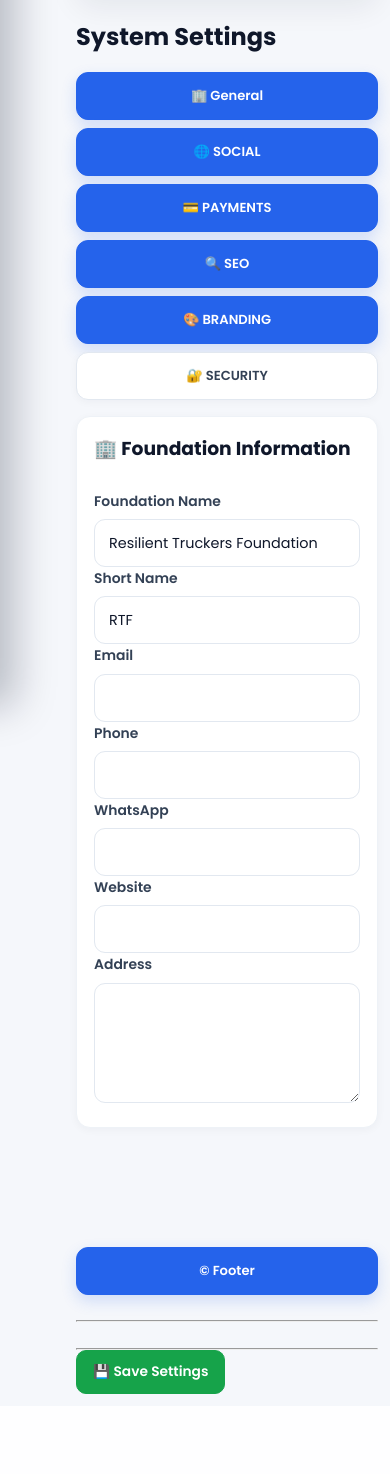
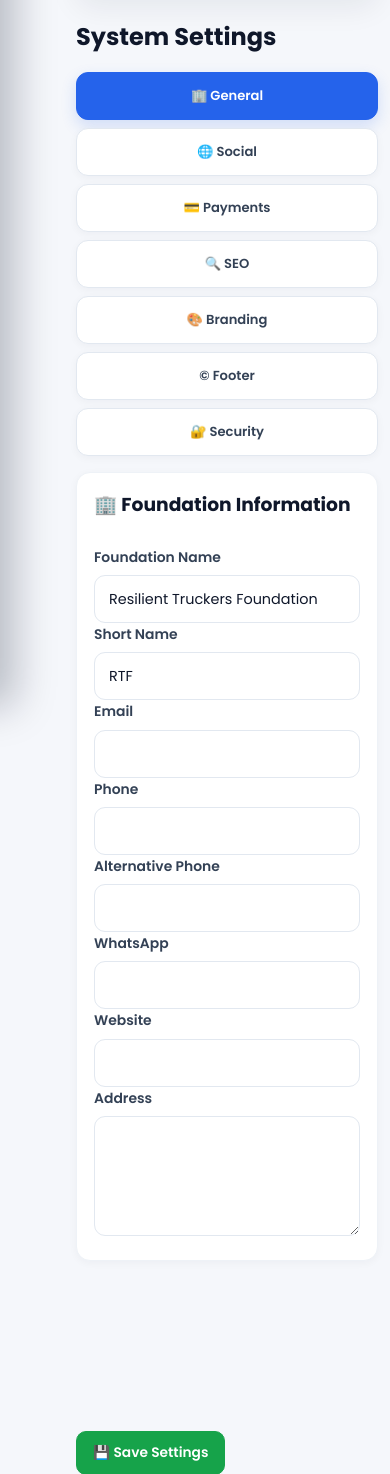
Before and after one commit to ibrahlens/resilient-truckers, a Flask app: page /admin/settings in a window 390 px wide. Shown: the part 138-1612 px from the top of the page. Before the commit the page ends 1532 px from the top, so only its background shows below. Run offline with Flask 3, Linux system fonts and the light colour scheme; the visitor is signed in with stand-in values (Sample User, id 1); data comes from the database, SQL or seed files in the repository.

Commit message:
Update admin system and mobile layout

```diff
--- a/models.py
+++ b/models.py
@@ -357,6 +357,33 @@ class SiteSettings(db.Model):
         db.String(250)
     )
 
+    whatsapp_link = db.Column(
+        db.String(255)
+    )
+
+    # M-Pesa
+    mpesa_paybill = db.Column(
+        db.String(50)
+    )
+
+    mpesa_account = db.Column(
+        db.String(100)
+    )
+
+    # SEO
+    meta_title = db.Column(
+        db.String(255)
+    )
+
+    meta_description = db.Column(
+        db.Text
+    )
+
+    # Footer
+    copyright = db.Column(
+        db.String(255)
+    )
+
     # Donation Settings
     currency = db.Column(
         db.String(10),
--- a/routes/admin.py
+++ b/routes/admin.py
@@ -743,6 +743,10 @@ def settings():
                 "alternative_phone"
             )
 
+            settings.whatsapp = request.form.get(
+                "whatsapp"
+            )
+
             settings.website = request.form.get(
                 "website"
             )
--- a/templates/admin/base_admin.html
+++ b/templates/admin/base_admin.html
@@ -38,17 +38,20 @@
 
 <!-- =====================================================
      MOBILE OVERLAY
+     (class matches .sidebar-overlay in admin.css)
 ===================================================== -->
 
-<div class="mobile-overlay"
+<div class="sidebar-overlay"
      id="mobileOverlay"></div>
 
 
 <!-- =====================================================
      SIDEBAR
+     (id added so mobile menu JS can find it)
 ===================================================== -->
 
-<aside class="sidebar">
+<aside class="sidebar"
+       id="adminSidebar">
 
     <!-- ==============================
          SIDEBAR BRAND
@@ -354,9 +357,9 @@ document.addEventListener("DOMContentLoaded", function () {
 
         sidebar.classList.add("mobile-open");
 
-        overlay.classList.add("active");
+        overlay.classList.add("mobile-open");
 
-        document.body.classList.add("menu-open");
+        document.body.classList.add("sidebar-open");
 
     }
 
@@ -365,9 +368,9 @@ document.addEventListener("DOMContentLoaded", function () {
 
         sidebar.classList.remove("mobile-open");
 
-        overlay.classList.remove("active");
+        overlay.classList.remove("mobile-open");
 
-        document.body.classList.remove("menu-open");
+        document.body.classList.remove("sidebar-open");
 
     }
 
--- a/templates/admin/settings.html
+++ b/templates/admin/settings.html
@@ -5,6 +5,7 @@
 {% block content %}
 
 <h2>System Settings</h2>
+
 <div class="settings-tabs">
 
     <button type="button"
@@ -14,31 +15,43 @@
     </button>
 
     <button type="button"
-        class="tab-btn active"
+            class="tab-btn"
             onclick="openTab(event, 'social')">
-    🌐 SOCIAL
+        🌐 Social
+    </button>
+
     <button type="button"
-        class="tab-btn active"
+            class="tab-btn"
             onclick="openTab(event, 'payments')">
-    💳 PAYMENTS
+        💳 Payments
     </button>
+
     <button type="button"
-        class="tab-btn active"
+            class="tab-btn"
             onclick="openTab(event, 'seo')">
         🔍 SEO
     </button>
+
     <button type="button"
-        class="tab-btn active"
+            class="tab-btn"
             onclick="openTab(event, 'branding')">
-    🎨 BRANDING
+        🎨 Branding
+    </button>
+
+    <button type="button"
+            class="tab-btn"
+            onclick="openTab(event, 'footer')">
+        © Footer
     </button>
 
     <button type="button"
             class="tab-btn"
             onclick="openTab(event, 'security')">
-    🔐 SECURITY
+        🔐 Security
     </button>
+
 </div>
+
 <form method="POST" enctype="multipart/form-data">
 
     <!-- Foundation Information -->
@@ -77,6 +90,14 @@
             <input type="text"
                    name="phone"
                    value="{{ settings.phone or '' }}"
+                   class="form-control">
+
+            <br>
+
+            <label>Alternative Phone</label>
+            <input type="text"
+                   name="alternative_phone"
+                   value="{{ settings.alternative_phone or '' }}"
                    class="form-control">
 
             <br>
@@ -187,11 +208,11 @@
                    value="{{ settings.mpesa_account or '' }}"
                    class="form-control">
 
-
         </div>
     </div>
 
     <br>
+
     <!-- SEO -->
     <div id="seo" class="settings-section">
 
@@ -219,30 +240,7 @@
 
     <br>
 
-   <!-- Footer -->
-<div id="footer" class="settings-section">
-
-    <div class="dashboard-card">
-        <h3>© Footer</h3>
-
-        <br>
-
-        <label>Copyright</label>
-        <input type="text"
-               name="copyright"
-               value="{{ settings.copyright or '' }}"
-               class="form-control">
-
-    </div>
-</div>
-<button type="button"
-        class="tab-btn active"
-        onclick="openTab(event, 'footer')">
-    © Footer
-</button>
-    <br>
-<hr>
-
+    <!-- Branding -->
     <div id="branding" class="settings-section">
 
         <div class="dashboard-card">
@@ -250,7 +248,6 @@
             <h3>🎨 Branding</h3>
 
             <br>
-
 
             <label>Foundation Logo</label>
 
@@ -310,9 +307,26 @@
         </div>
     </div>
 
+    <br>
+
+    <!-- Footer -->
+    <div id="footer" class="settings-section">
+
+        <div class="dashboard-card">
+            <h3>© Footer</h3>
 
             <br>
-<hr>
+
+            <label>Copyright</label>
+            <input type="text"
+                   name="copyright"
+                   value="{{ settings.copyright or '' }}"
+                   class="form-control">
+
+        </div>
+    </div>
+
+    <br>
 
     <!-- =====================================
          ADMIN LOGIN DETAILS
@@ -397,3 +411,23 @@
 </form>
 
 {% endblock %}
+
+{% block extra_js %}
+<script>
+    function openTab(evt, tabId) {
+
+        document.querySelectorAll(".settings-section").forEach(function (section) {
+            section.classList.remove("active-tab");
+        });
+
+        document.querySelectorAll(".tab-btn").forEach(function (btn) {
+            btn.classList.remove("active");
+        });
+
+        document.getElementById(tabId).classList.add("active-tab");
+
+        evt.currentTarget.classList.add("active");
+
+    }
+</script>
+{% endblock %}
```
Lines whose indentation alone changed are shown as unchanged.
